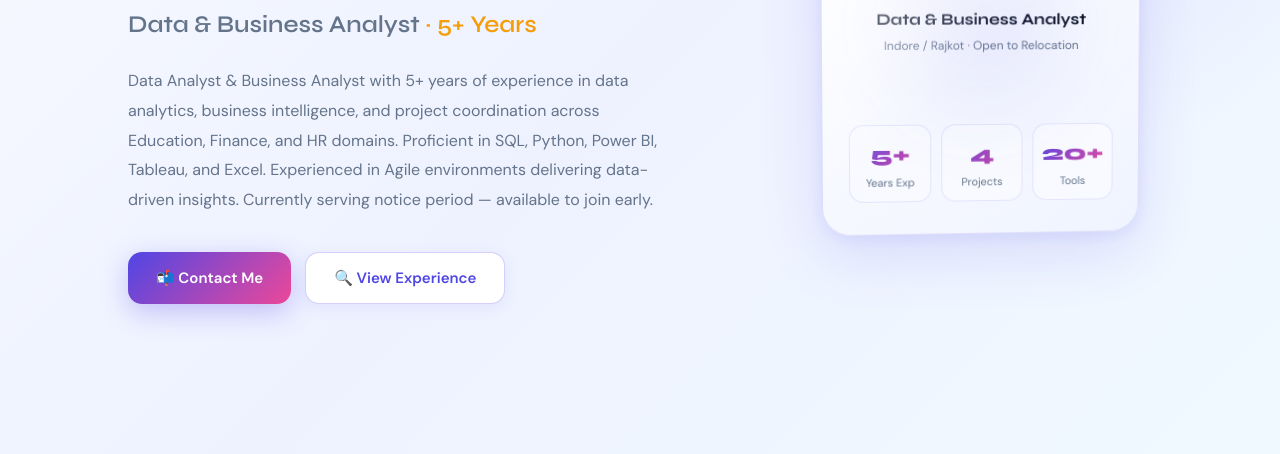
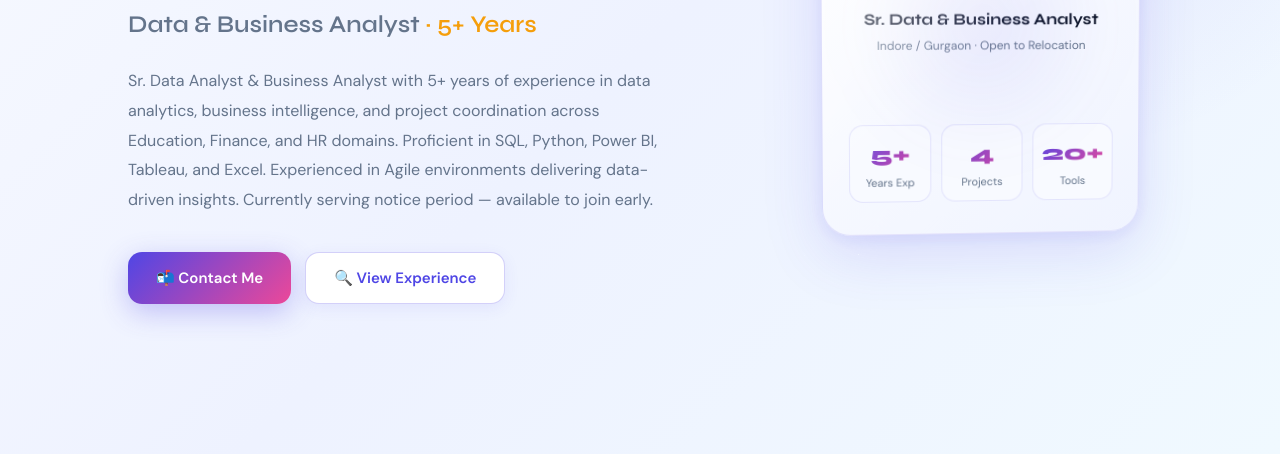
Before and after one commit to Crajk2000/Rajkumar_Choudhary_Portfolio, a plain HTML site: page index.html in a window 1280 px wide. Shown: the part 346-800 px from the top of the page. Drawn offline with Linux system fonts and the light colour scheme.

Commit message:
Add files via upload

```diff
--- a/index.html
+++ b/index.html
@@ -586,7 +586,7 @@ footer em{color:var(--pink);font-style:normal;}
         <div class="avail-tag"><span class="avail-dot"></span>Available for Work · Early Joiner</div>
         <h1 class="hero-name">Rajkumar<br>Choudhary</h1>
         <p class="hero-role">Data &amp; Business Analyst <em>· 5+ Years</em></p>
-        <p class="hero-bio">Data Analyst &amp; Business Analyst with 5+ years of experience in data analytics, business intelligence, and project coordination across Education, Finance, and HR domains. Proficient in SQL, Python, Power BI, Tableau, and Excel. Experienced in Agile environments delivering data-driven insights. Currently serving notice period — available to join early.</p>
+        <p class="hero-bio">Sr. Data Analyst &amp; Business Analyst with 5+ years of experience in data analytics, business intelligence, and project coordination across Education, Finance, and HR domains. Proficient in SQL, Python, Power BI, Tableau, and Excel. Experienced in Agile environments delivering data-driven insights. Currently serving notice period — available to join early.</p>
         <div class="btns">
           <a href="#contact" class="btn btn-p">📬 Contact Me</a>
           <a href="#experience" class="btn btn-o">🔍 View Experience</a>
@@ -608,8 +608,8 @@ footer em{color:var(--pink);font-style:normal;}
             <div class="avatar">RC</div>
           </div>
           <div>
-            <div class="card-name">Data &amp; Business Analyst</div>
-            <div class="card-sub">Indore / Rajkot · Open to Relocation</div>
+            <div class="card-name">Sr. Data &amp; Business Analyst</div>
+            <div class="card-sub">Indore / Gurgaon · Open to Relocation</div>
           </div>
           <div class="card-stats">
             <div class="cstat"><div class="cstat-n">5+</div><div class="cstat-l">Years Exp</div></div>
```
